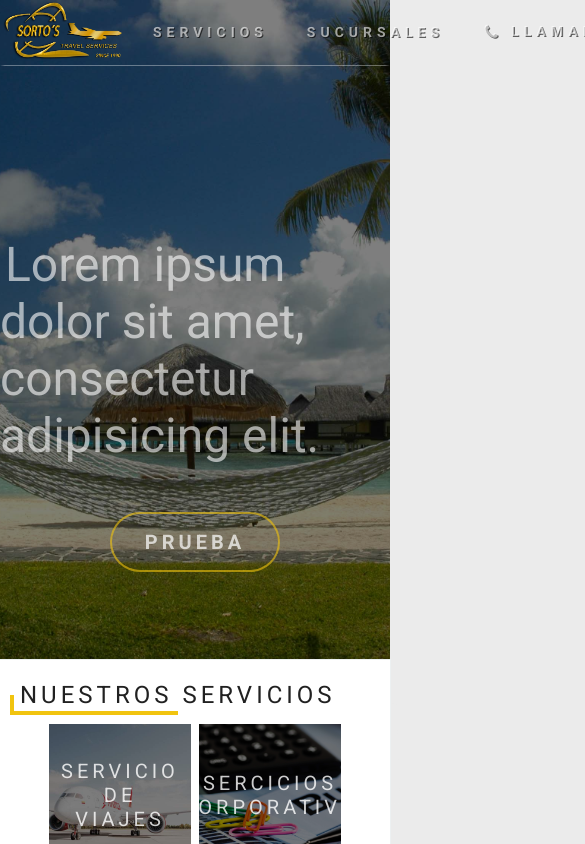
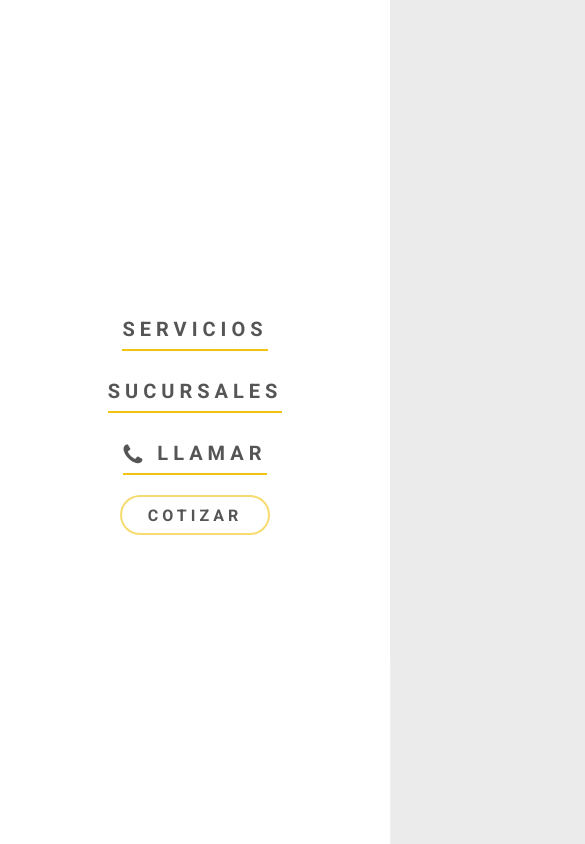
Before and after one commit to jlopvi/sst, a plain HTML site: page index.html in a window 390 px wide. Shown: the top 844 px of the page, 585 px wide, since content can reach past the window. Drawn offline with nearby package versions, Linux system fonts and the light colour scheme; files whose address does not match are found by name.

Commit message:
commit inicial

```diff
--- a/index.html
+++ b/index.html
@@ -2,7 +2,7 @@
 <html lang="en">
 <head>
     <meta charset="UTF-8">
-    <meta name="viewport" content="width=device-width, initial-scale=1.0">
+    <meta name="viewport" content="width=device-width, initial-scale=1.0, user-scalable=no">
     <meta http-equiv="X-UA-Compatible" content="ie=edge">
     <link href="https://fonts.googleapis.com/css?family=Roboto:300,400,700" rel="stylesheet">
     <link rel="stylesheet" href="./public/css/styles.css">
--- a/public/css/styles.css
+++ b/public/css/styles.css
@@ -929,3 +929,68 @@ body {
   transform: rotate(2deg);
   z-index: -1;
 }
+@media (max-width: 800px) {
+  .headerApp-logo {
+    margin: 0;
+  }
+  .headerApp-nav .menu {
+    display: -webkit-box;
+    display: -moz-box;
+    display: -webkit-flex;
+    display: -ms-flexbox;
+    display: box;
+    display: flex;
+    -webkit-box-orient: vertical;
+    -moz-box-orient: vertical;
+    -o-box-orient: vertical;
+    -webkit-flex-direction: column;
+    -ms-flex-direction: column;
+    flex-direction: column;
+    -webkit-box-pack: center;
+    -moz-box-pack: center;
+    -o-box-pack: center;
+    -ms-flex-pack: center;
+    -webkit-justify-content: center;
+    justify-content: center;
+    background: #fff;
+    position: fixed;
+    top: 0;
+    left: 0;
+    right: 0;
+    bottom: 0;
+  }
+  .headerApp-nav .menu-item {
+    position: relative;
+    text-align: center;
+    display: block;
+    margin: 10px;
+  }
+  .headerApp-nav .menu-item:hover .subMenu-auto {
+    visibility: visible;
+    -webkit-transform: translateX(-50%) scale(1);
+    -moz-transform: translateX(-50%) scale(1);
+    -o-transform: translateX(-50%) scale(1);
+    -ms-transform: translateX(-50%) scale(1);
+    transform: translateX(-50%) scale(1);
+    opacity: 1;
+    -ms-filter: none;
+    filter: none;
+  }
+  .headerApp-nav .menu-link {
+    color: #555;
+    text-transform: uppercase;
+    font-size: 20px;
+    line-height: 40px;
+    width: 100%;
+    max-width: 250px;
+    border-bottom: 2px solid #f1c40f;
+    padding: 0;
+    text-shadow: none;
+  }
+  .headerApp-nav .menu-link:hover {
+    color: #555;
+  }
+  .headerApp-nav .menu .btn {
+    color: #555;
+  }
+}
```
Also changed, not shown: 1 other file.
